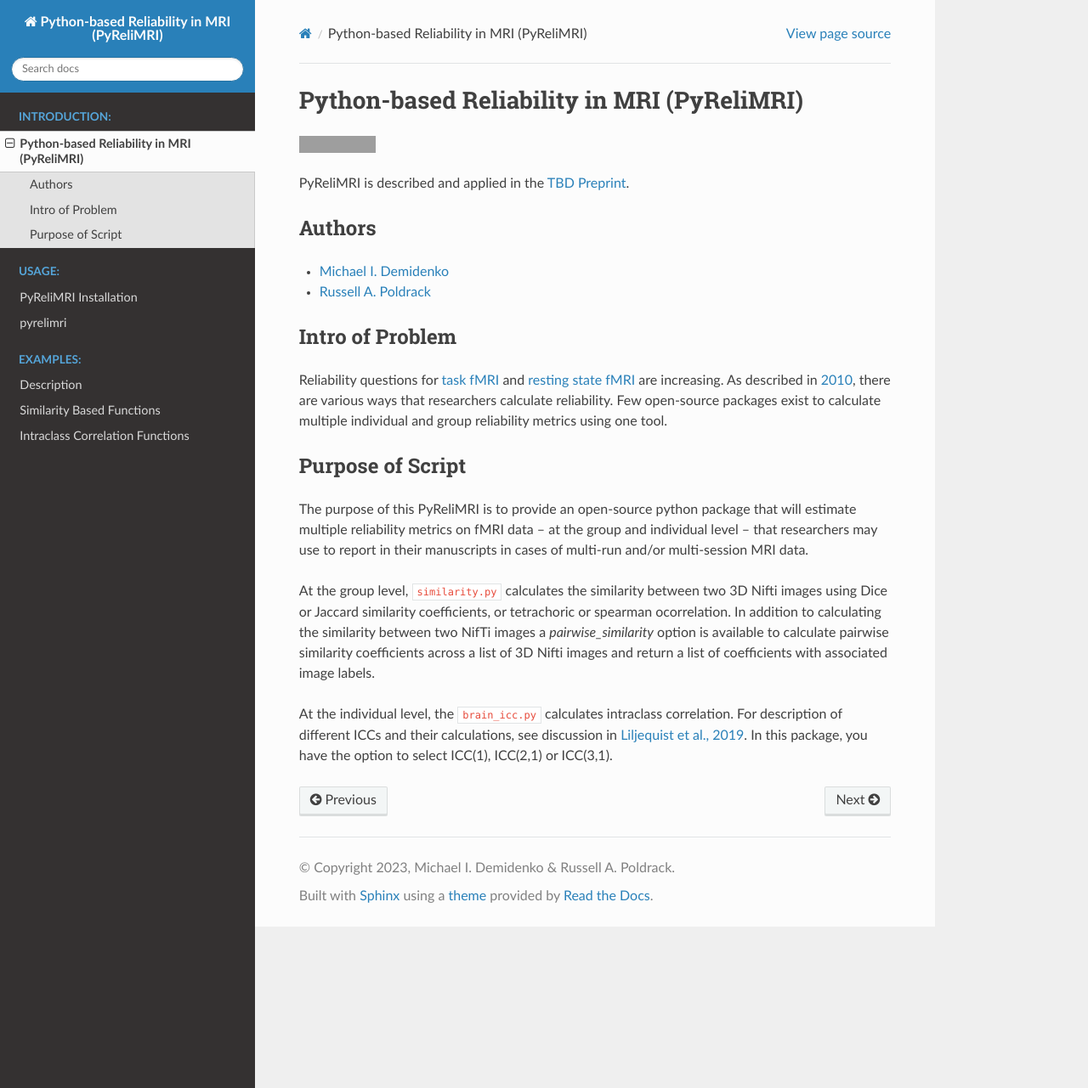
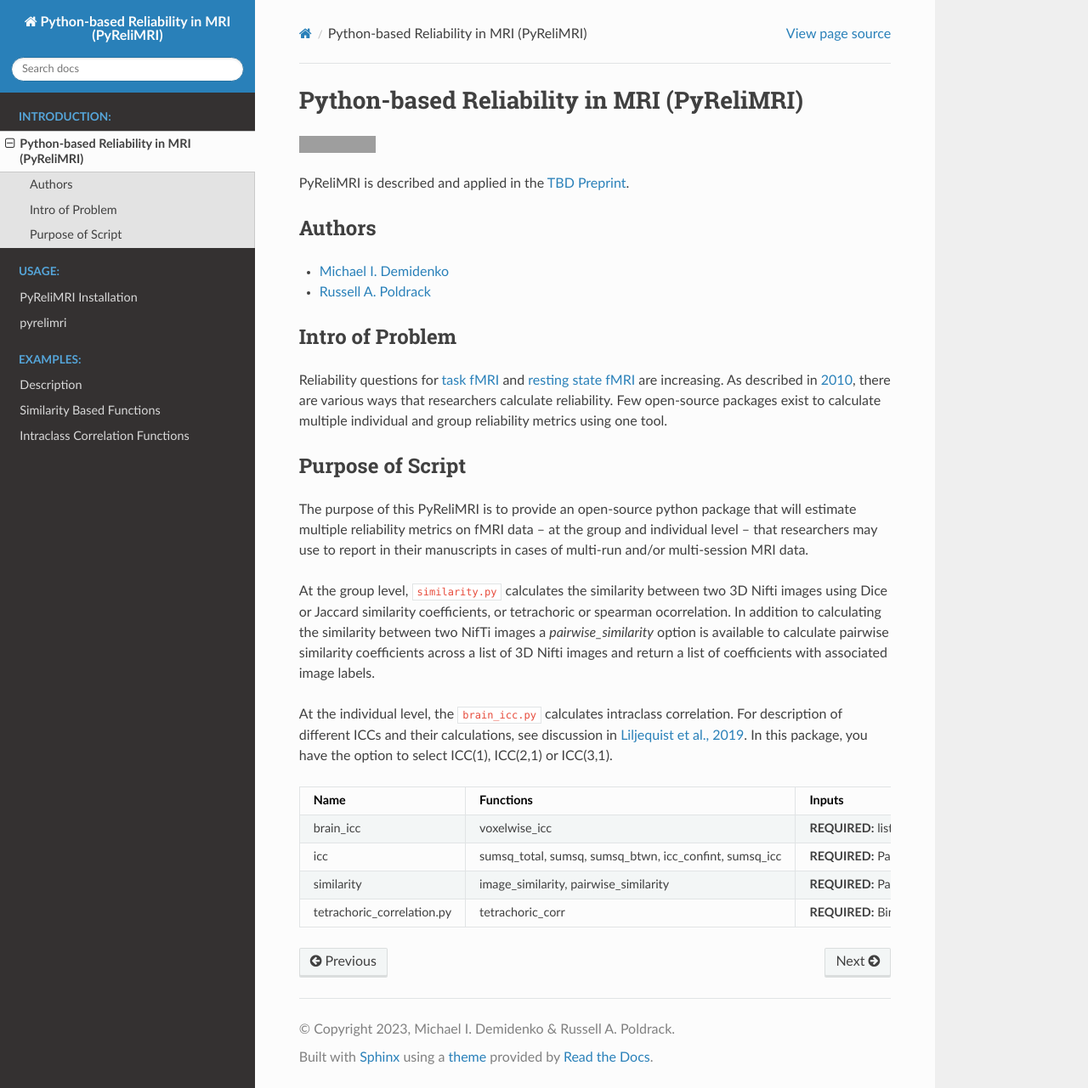
Before and after one commit to demidenm/PyReliMRI, a Sphinx documentation site: the page built from docs/introduction.rst, in a window 1280 px wide and 1281 px high. Shown: the whole window at 85% size. Built offline with Sphinx 7.4.7 and the Read the Docs theme 2.0.0, drawn with Linux system fonts in a browser that asks for light colours; some of the changed lines change nothing that is shown; grey boxes are pictures that could not be loaded.

Commit message:
Update introduction.rst

```diff
--- a/docs/introduction.rst
+++ b/docs/introduction.rst
@@ -36,8 +36,7 @@
 
 .. list-table::
    :header-rows: 1
-   :widths: 15, 20, 50, 80
-   :class: wrap
+   :widths: 15 20 30 50
 
    * - Name
      - Functions
@@ -46,24 +45,22 @@
 
    * - brain_icc
      - voxelwise_icc
-     - **REQUIRED:** list of session 1, session 2, etc, paths to 3D NifTi images, path to 3D NifTi brain mask  **OPTIONAL:** ICC type (icc_type; default = 'icc_3', options include: 'icc_3', 'icc_2', 'icc_1')
-     - Calculates and returns dictionary with intraclass correlation (e.g., ICC(1), ICC(2,1), or ICC(3,1) for 3D volumes across 1+ sessions, reflecting the ICC estimate, the 95% lowerbound for ICC estimate, 95% upperbound for ICC estimate, mean squared error between subjects, mean squared error within subjects)
-     - Note: Ensure that your mask contains all voxels for subjects. If voxels are NaN or zero for some subjects, NaN mean-based replacement is used and/or zeros are treated as true observed zeros.
+     - **REQUIRED:** list of session 1, session 2, etc, paths to 3D NifTi images, path to 3D NifTi brain mask
+       **OPTIONAL:** ICC type (icc_type; default = 'icc_3', options include: 'icc_3', 'icc_2', 'icc_1')
+     - Calculates and returns a dictionary with intraclass correlation (e.g., ICC(1), ICC(2,1), or ICC(3,1) for 3D volumes across 1+ sessions, reflecting the ICC estimate, the 95% lowerbound for ICC estimate, 95% upperbound for ICC estimate, mean squared error between subjects, mean squared error within subjects). Ensure that your mask contains all voxels for subjects. If voxels are NaN or zero for some subjects, NaN mean-based replacement is used and/or zeros are treated as true observed zeros.
 
    * - icc
      - sumsq_total, sumsq, sumsq_btwn, icc_confint, sumsq_icc
      - **REQUIRED:** Panda long dataframe with a subject variable (sub_var), session variable (sess_var), the scores (value_var) and the icc type (icc_type; default = 'icc_3', options include: 'icc_3', 'icc_2', 'icc_1')
-     - Calculates different components used in calculating the ICC estimate (e.g., ICC([1], ICC([2,1], or ICC[3,1]), 95% lowerbound and 95% upperbound for ICC, mean between subject variance and mean within-subject variance
-     - Note: If NaN/missing values, unlike ICC in Psych package in R and intraclass_corr in Pingouin in Python which use listwise deletion, use mean replaces of all column values.
-     - If an alternate method is preferred, recommend handling missing data & re-balancing prior to use. Significant impact on estimates at high rate of missing and/or low subject N
-
+     - Calculates different components used in calculating the ICC estimate (e.g., ICC([1]), ICC([2,1]), or ICC([3,1])), 95% lowerbound and 95% upperbound for ICC, mean between subject variance, and mean within-subject variance. If NaN/missing values, uses mean replacement on all NaN/missing column values.
 
    * - similarity
-     - image_similarity,pairwise_similarity
-     - **REQUIRED:** Path to 3D NifTi imgfile1, Path to 3D NifTi imgfile2 **OPTIONAL:** Path to a NifTi mask, threshold level (thresh) on the images, Type (similarity_type) of image similarity coefficient (default = 'dice', options include: 'dice', 'jaccard', 'tetrachoric', 'spearman')
-     - Calculates and returns the similarity between two images. Calculates similarity coefficient for 2+ pairwise similarity for all possible image pairs and returns a dataframe.
+     - image_similarity, pairwise_similarity
+     - **REQUIRED:** Path to 3D NifTi imgfile1, Path to 3D NifTi imgfile2
+       **OPTIONAL:** Path to a NifTi mask, threshold level (thresh) on the images, Type (similarity_type) of image similarity coefficient (default = 'dice', options include: 'dice', 'jaccard', 'tetrachoric', 'spearman')
+     - Calculates and returns the similarity between two images. Calculates the similarity coefficient for 2+ pairwise similarity for all possible image pairs and returns a dataframe.
 
    * - tetrachoric_correlation.py
      - tetrachoric_corr
-     - **REQUIRED:** Binary vector NDarray,Binary vector NDarray
-     - Calculate and return tetrachoric correlation between two binary vectors.
+     - **REQUIRED:** Binary vector NDarray, Binary vector NDarray
+     - Calculate and return the tetrachoric correlation between two binary vectors.
```
